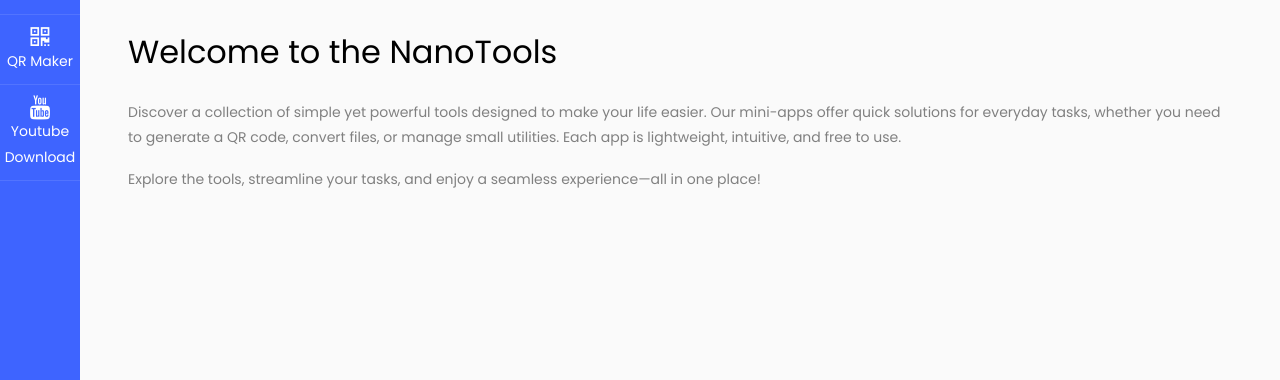
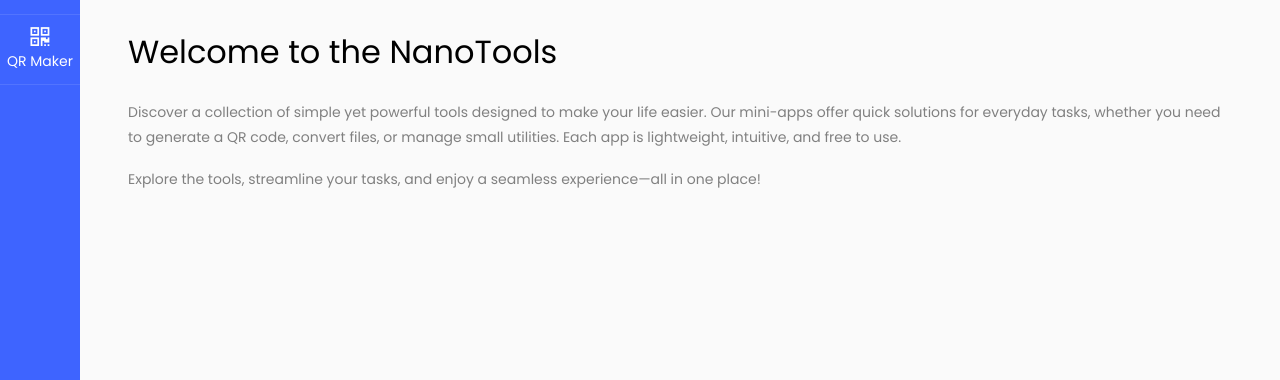
Before and after one commit to soumya-shome/nanotools, a Flask app: page / in a window 1280 px wide. Shown: the part 131-511 px from the top of the page. Run offline with Flask 3, Linux system fonts and the light colour scheme; parts of the project's set-up code (start-up, migrations or seed data) failed here and were passed over; some libraries are stand-ins or nearby versions.

Commit message:
minor menu fix

```diff
--- a/templates/base.html
+++ b/templates/base.html
@@ -20,15 +20,7 @@
           <li>
               <a href="generate_qr"><span class="fa fa-qrcode"></span> QR Maker</a>
           </li>
-          <li>
-            <a href="download"><span class="fa fa-youtube"></span> Youtube Download</a>
-          </li>
-          <!--<li>
-            <a href="ascii_magic"><span class="fa fa-sticky-note"></span> ASCII Magic</a>
-          </li>
-          <li>
-            <a href="#"><span class="fa fa-cogs"></span> Services</a>
-          </li>
+          <!--
           <li>
             <a href="#"><span class="fa fa-paper-plane"></span> Contacts</a>
           </li>-->
```
Also changed, not shown: README.md.
